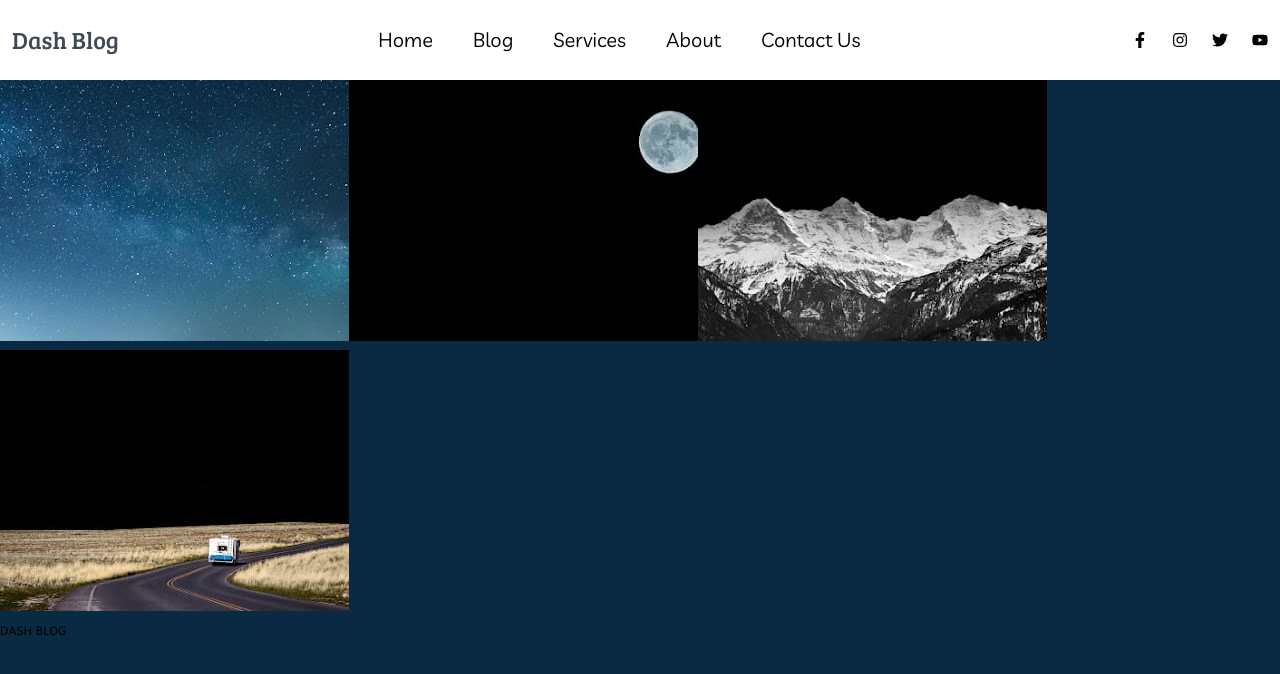
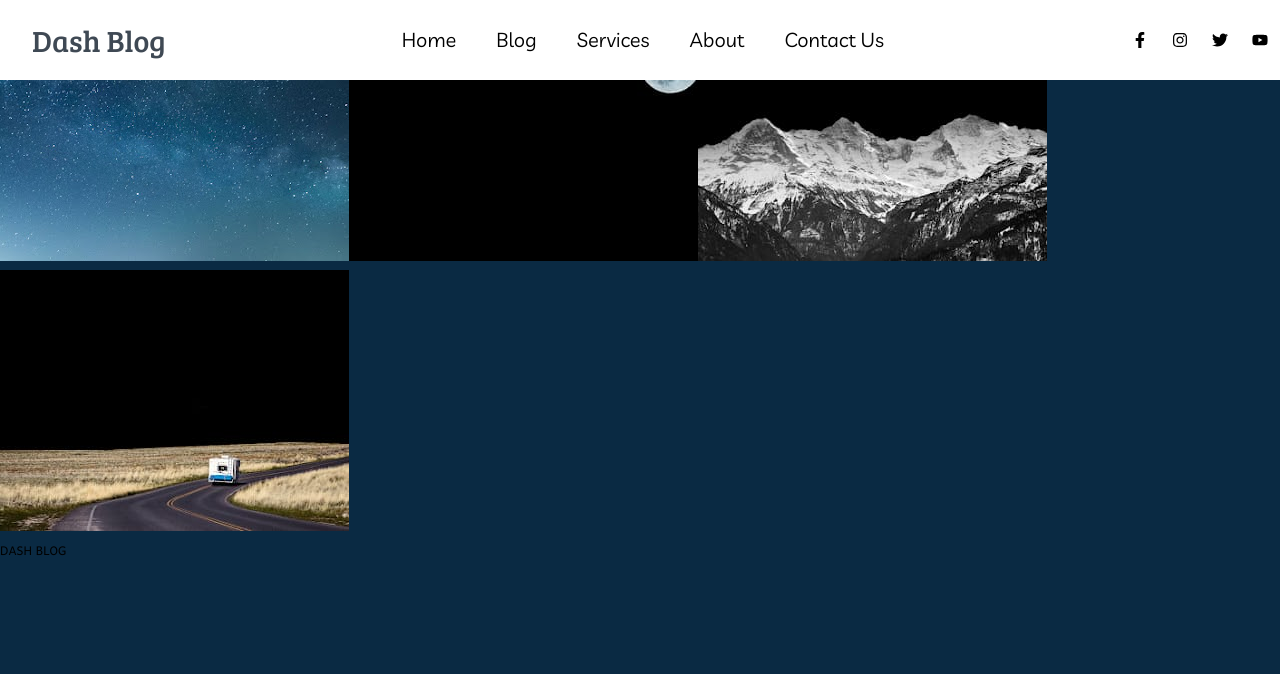
Before and after one commit to Rahul-CSEstudent/Dash-Blog, a Next.js app: page / in a window 1280 px wide. Shown: the top 674 px of the page. Built offline with nearby package versions, Linux system fonts and the light colour scheme.

Commit message:
navbar v1 bugs fixed

```diff
--- a/components/Logo.js
+++ b/components/Logo.js
@@ -13,12 +13,10 @@ const Logo = () => {
           <CubeSide i={3}></CubeSide>
         </CubeDiv>
       </Cube>
-      <LogoText>Dash Blog</LogoText>
+      {/* <LogoText>Dash Blog</LogoText> */}
     </LogoDiv>
   );
 };
-
-// styles
 
 // this will wrap the whole logo
 const LogoDiv = styled.div`
--- a/components/NavBar.js
+++ b/components/NavBar.js
@@ -7,13 +7,14 @@ import {
   FaBars,
   FaTimes,
 } from "react-icons/fa";
+import Logo from "./Logo";
 
 const Sidebar = () => {
   const [isMobile, setIsMobile] = useState(false);
   const [isOpen, setIsOpen] = useState(false);
 
   const mobileListener = () => {
-    if (window.innerWidth < 800) {
+    if (window.innerWidth < 863) {
       setIsMobile(true);
     } else {
       setIsMobile(false);
@@ -30,9 +31,10 @@ const Sidebar = () => {
   }, []);
 
   return (
-    <div className="sticky top-0 z-10">
-      <div className="flex justify-between items-center bg-white h-20">
-        <div className="text-gray py-4 no-underline text-2xl block font-bree text-primary ml-3">
+    <div className="z-10">
+      <div className="fixed top-0 flex justify-between items-center bg-white h-20 z-30 w-screen">
+        <div className="text-gray py-4 no-underline text-3xl block font-bree text-primary ml-8">
+          {/* <Logo /> */}
           <a href="/">Dash Blog</a>
         </div>
         {isMobile && (
@@ -73,7 +75,7 @@ const Sidebar = () => {
       </div>
       <div
         className={
-          "fixed w-screen bg-white transition-[top] ease-in-out" +
+          "fixed w-screen bg-white transition-[top] ease-in-out duration-1000 z-20" +
           (isOpen && isMobile ? " top-20" : " -top-full")
         }
         style={{ height: "calc(100vh - 5rem)" }}
@@ -109,34 +111,4 @@ const Sidebar = () => {
   );
 };
 
-// const Logo = () => {
-//   return (
-
-//   )};
-
-const List = (props) => {
-  return (
-    <ul
-      className={
-        "list-none flex m-0 font-liv" + props.type == "vertical"
-          ? " flex-col"
-          : " flex-row"
-      }
-    >
-      {props.lists.map((list, index) => (
-        <ListItem key={index} href={list[1]}>
-          {list[0]}
-        </ListItem>
-      ))}
-    </ul>
-  );
-};
-
-const ListItem = (props) => {
-  return (
-    <li className="py-6 text-lg relative hover:bg-hoverGreen hover:text-white text-black transition-colors delay-300 ease-in-out">
-      <a href={props.href}> {props.children} </a>
-    </li>
-  );
-};
 export default Sidebar;
```
